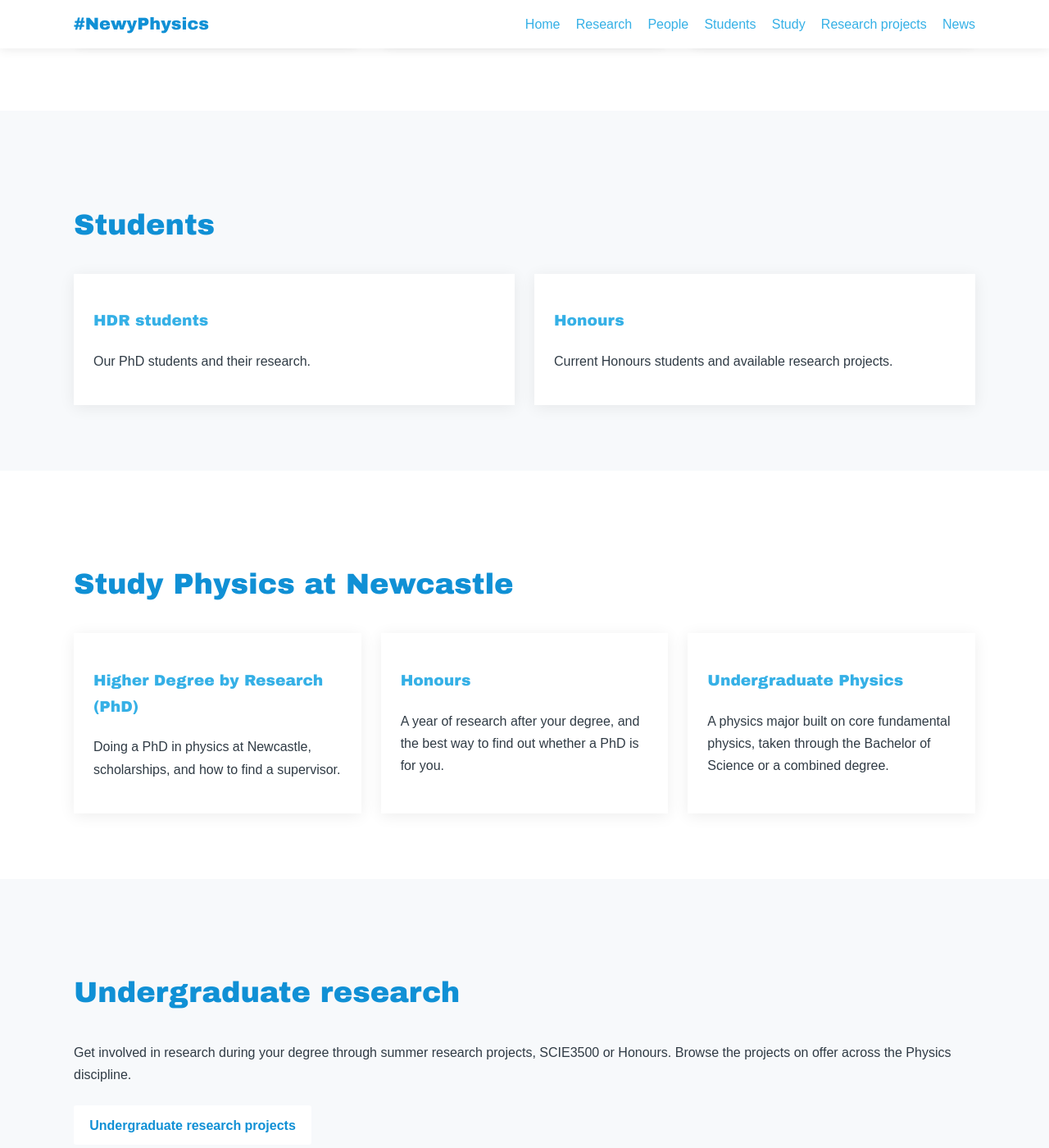
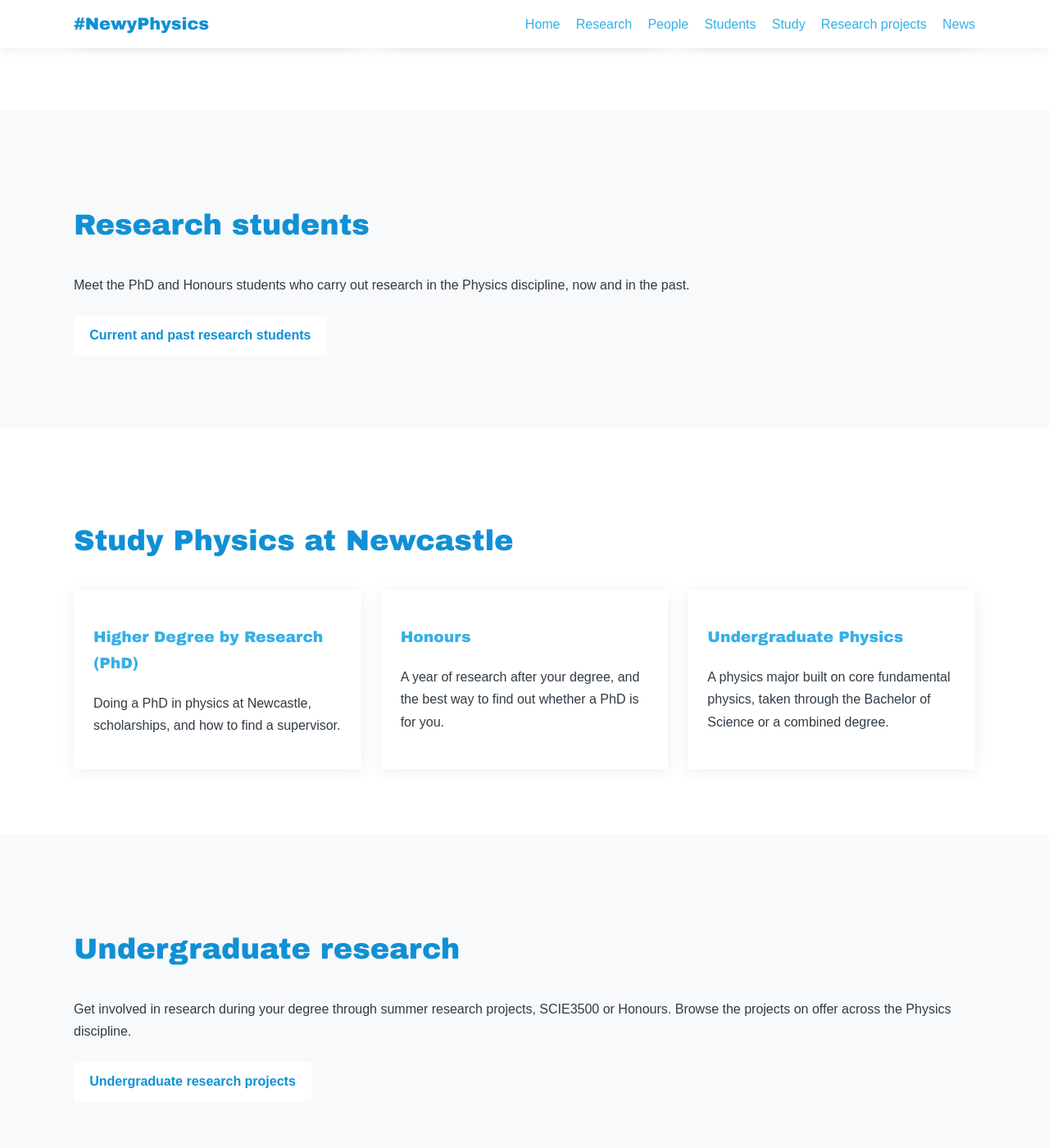
Before and after one commit to NewyPhysics/unofficial_homepage, a Jekyll site: the page built from index.html, in a window 1280 px wide and 1400 px high, scrolled down 4190 px. Shown: the whole window at 82% size. Built offline with Jekyll 4.4.1, drawn with Linux system fonts in a browser that asks for light colours.

Commit message:
Replace HDR and Honours student links with one research students page
- New page /students/ lists current and past PhD and Honours students
- Student records now live in _data/research_students.yml
- Home page Students section has a single link

Co-Authored-By: Claude Opus 5.5 <noreply@anthropic.com>
Claude-Session: https://claude.ai/code/session_01LYcBCLwvG5rvH6dJMd99nN

```diff
--- a/_data/hdr_students.yml
+++ /dev/null
@@ -1,4 +0,0 @@
-# Add HDR students here.
-# - name: Student Name
-#   supervisors: Supervisor Name
-#   research: Short description of research
--- a/_data/honours_students.yml
+++ /dev/null
@@ -1,4 +0,0 @@
-# Add Honours students here.
-# - name: Student Name
-#   supervisors: Supervisor Name
-#   project: Project title
--- a/assets/css/style.css
+++ b/assets/css/style.css
@@ -164,3 +164,5 @@ h1, h2, h3, .logo h1 {
 .project summary:hover { color:var(--uon-dark-blue); }
 .project[open] summary { border-bottom:1px solid #e1e8ed; }
 .project-body { padding:.2rem 1rem .6rem; }
+
+.student-meta { color:#5b6670; font-size:.95rem; margin-top:-.4rem; }
--- a/index.html
+++ b/index.html
@@ -116,11 +116,9 @@ title: Home
 
 <section id="students" class="section alt">
   <div class="container">
-    <h2>Students</h2>
-    <div class="cards">
-      <article class="card"><h3><a href="{{ 'students/hdr/' | relative_url }}">HDR students</a></h3><p>Our PhD students and their research.</p></article>
-      <article class="card"><h3><a href="{{ 'students/honours/' | relative_url }}">Honours</a></h3><p>Current Honours students and available research projects.</p></article>
-    </div>
+    <h2>Research students</h2>
+    <p class="section-intro">Meet the PhD and Honours students who carry out research in the Physics discipline, now and in the past.</p>
+    <a class="btn" href="{{ 'students/' | relative_url }}">Current and past research students</a>
   </div>
 </section>
 
```
Also changed, not shown: _data/research_students.yml (added, +11 -0 lines), _teaching/hdr.md (+1 -1 lines), docs/EDITING.md (+2 -2 lines), pages/hdr.html (deleted, +0 -21 lines), pages/honours.html (deleted, +0 -21 lines), pages/research-students.html (added, +44 -0 lines), README.md.
